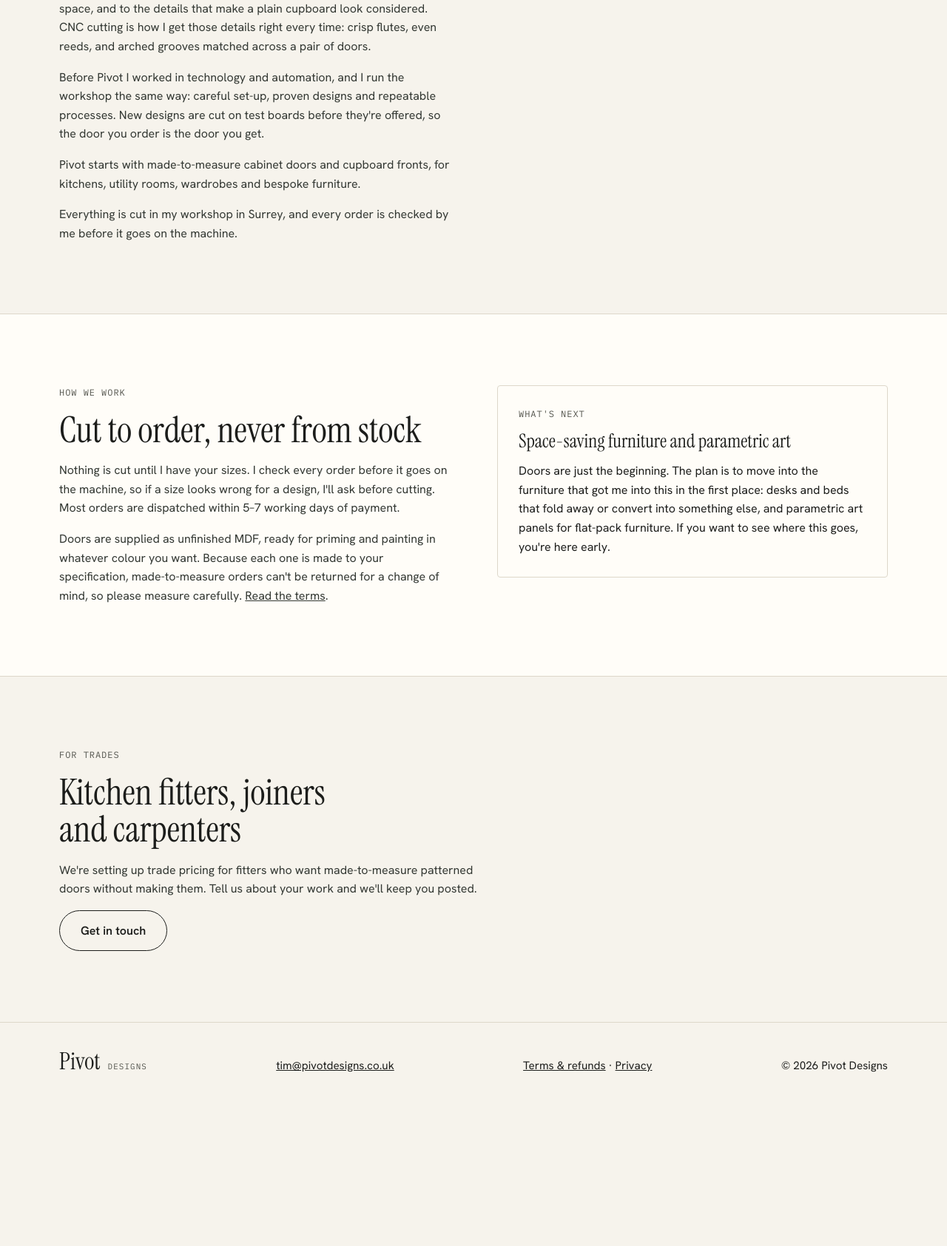
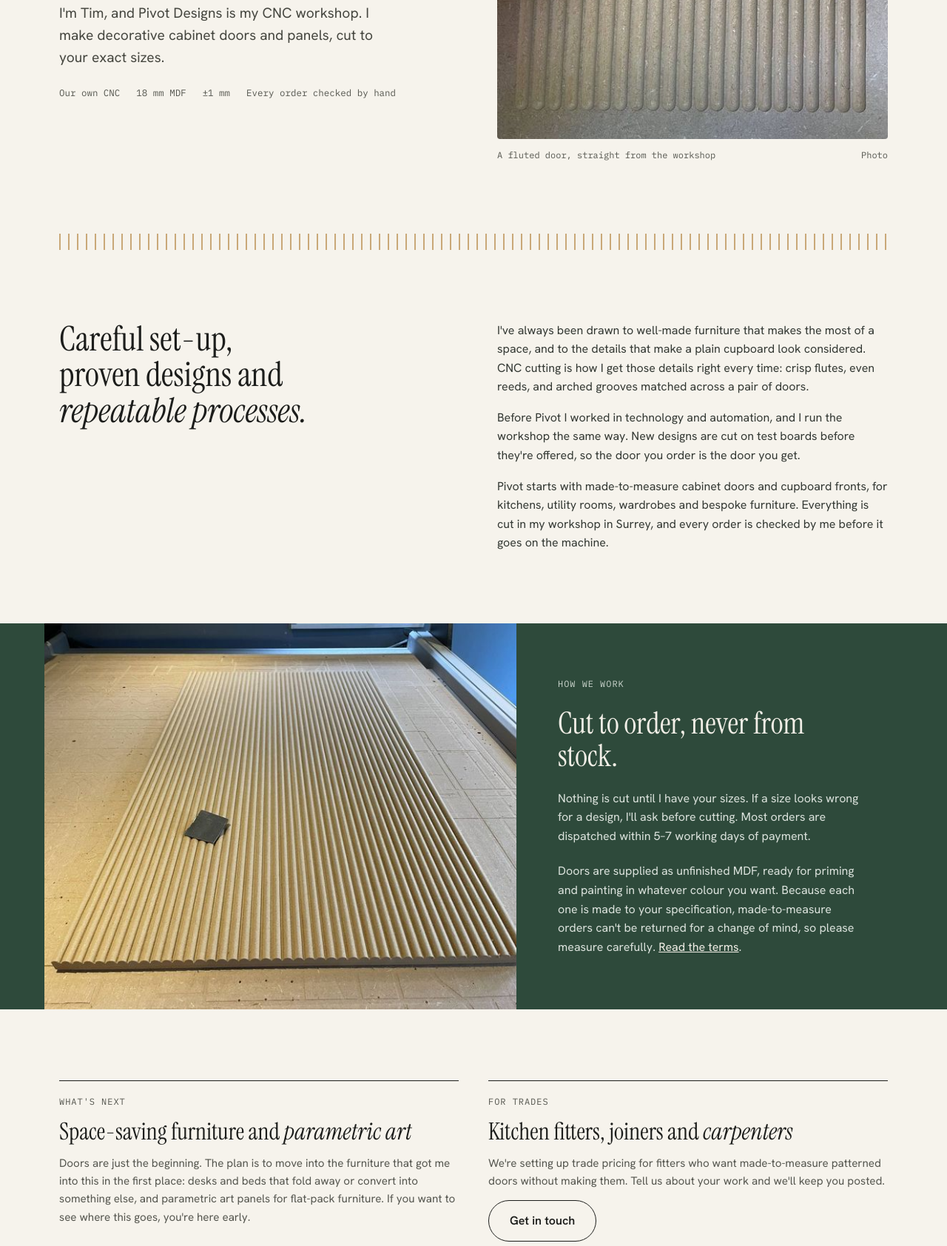
Before and after one commit to timflynn7/pivot-site, a website: page public/story.html in a window 1280 px wide. Shown: the part 575-2260 px from the top of the page at 74% size. Before the commit the page ends 2085 px from the top, so only its background shows below. Drawn offline with Linux system fonts and the light colour scheme.

Commit message:
Story and contact pages rebuilt in the new style
- Story: serif hero with spec line, groove divider, pull quote, deep green
  Cut to order band, What's next and For trades side by side.
- Contact: serif hero with Email us button and contact card, groove divider,
  For a quick price as four numbered steps.

Co-Authored-By: Claude Opus 5.5 <noreply@anthropic.com>
Claude-Session: https://claude.ai/code/session_011TVrwi2wmiQskGGnzSjwbD

```diff
--- a/public/css/site.css
+++ b/public/css/site.css
@@ -190,3 +190,15 @@ main:focus { outline: none; }
 .site-foot a.brand { display: flex; gap: 10px; padding-block: 0; } /* keep the logo's spacing in the footer */
 .chat-aside { display: contents; }
 h2.h3 { font-size: var(--step-1); }
+
+/* Story and contact (style C, 25 Nov 2026) */
+.pull { font-family: var(--font-display); font-size: clamp(2rem, 3.6vw, 3.2rem); line-height: 1.06; max-width: 16ch; }
+.pull em { font-style: italic; }
+.feature .copy p:not(.statement):not(.eyebrow) { color: #DCE3DD; line-height: 1.6; }
+.steps.two { grid-template-columns: repeat(2, minmax(0, 1fr)); gap: 40px; }
+.steps.two li { counter-increment: none; gap: 14px; }
+.steps.two li::before { content: none; }
+.steps.two h2, .steps.two h3 { font-size: 2rem; }
+.steps.two h3 em, .steps h3 em { font-style: italic; }
+.hero .split { align-items: start; }
+@media (max-width: 900px) { .steps.two { grid-template-columns: minmax(0, 1fr); } }
--- a/public/story.html
+++ b/public/story.html
@@ -26,48 +26,52 @@
 </header>
 
 <main id="main" tabindex="-1">
+  <section class="hero">
+    <div class="inner">
+      <div class="hero-copy">
+        <span class="eyebrow">Our story</span>
+        <h1>Precision-cut doors, <em>made to measure in Surrey.</em></h1>
+        <p class="lede">I'm Tim, and Pivot Designs is my CNC workshop. I make decorative cabinet doors and panels, cut to your exact sizes.</p>
+        <p class="hero-specs"><span>Our own CNC</span><span>18 mm MDF</span><span>±1 mm</span><span>Every order checked by hand</span></p>
+      </div>
+      <figure class="hero-photo">
+        <img src="/img/fluted-bare-mdf.jpg" alt="An unpainted fluted MDF door in the workshop" width="510" height="720">
+        <figcaption><span>A fluted door, straight from the workshop</span><span>Photo</span></figcaption>
+      </figure>
+    </div>
+  </section>
+
+  <div class="inner" aria-hidden="true"><div class="grooves"></div></div>
+
   <section>
     <div class="inner split">
+      <p class="pull">Careful set-up, proven designs and <em>repeatable processes.</em></p>
       <div class="prose">
-        <span class="eyebrow">Our story</span>
-        <h1>Precision-cut doors, made to measure in Surrey.</h1>
-        <p class="lede">I'm Tim, and Pivot Designs is my CNC workshop. I make decorative cabinet doors and panels, cut to your exact sizes.</p>
         <p>I've always been drawn to well-made furniture that makes the most of a space, and to the details that make a plain cupboard look considered. CNC cutting is how I get those details right every time: crisp flutes, even reeds, and arched grooves matched across a pair of doors.</p>
-        <p>Before Pivot I worked in technology and automation, and I run the workshop the same way: careful set-up, proven designs and repeatable processes. New designs are cut on test boards before they're offered, so the door you order is the door you get.</p>
-        <p>Pivot starts with made-to-measure cabinet doors and cupboard fronts, for kitchens, utility rooms, wardrobes and bespoke furniture.</p>
-        <p>Everything is cut in my workshop in Surrey, and every order is checked by me before it goes on the machine.</p>
-      </div>
-      <div class="photo-pair">
-        <img src="/img/fluted-bare-mdf.jpg" alt="An unpainted fluted MDF door in the workshop" width="510" height="720">
-        <img src="/img/reeded-on-the-machine.jpg" alt="A reeded MDF panel on the CNC machine bed" width="720" height="540">
+        <p>Before Pivot I worked in technology and automation, and I run the workshop the same way. New designs are cut on test boards before they're offered, so the door you order is the door you get.</p>
+        <p>Pivot starts with made-to-measure cabinet doors and cupboard fronts, for kitchens, utility rooms, wardrobes and bespoke furniture. Everything is cut in my workshop in Surrey, and every order is checked by me before it goes on the machine.</p>
       </div>
     </div>
   </section>
 
-  <section class="band">
-    <div class="inner split">
-      <div class="prose">
+  <section class="feature">
+    <div class="inner">
+      <img src="/img/reeded-on-the-machine.jpg" alt="A reeded MDF panel on the CNC machine bed" loading="lazy" width="720" height="540">
+      <div class="copy">
         <span class="eyebrow">How we work</span>
-        <h2>Cut to order, never from stock</h2>
-        <p>Nothing is cut until I have your sizes. I check every order before it goes on the machine, so if a size looks wrong for a design, I'll ask before cutting. Most orders are dispatched within 5–7 working days of payment.</p>
+        <p class="statement">Cut to order, never from stock.</p>
+        <p>Nothing is cut until I have your sizes. If a size looks wrong for a design, I'll ask before cutting. Most orders are dispatched within 5–7 working days of payment.</p>
         <p>Doors are supplied as unfinished MDF, ready for priming and painting in whatever colour you want. Because each one is made to your specification, made-to-measure orders can't be returned for a change of mind, so please measure carefully. <a href="/terms">Read the terms</a>.</p>
-      </div>
-      <div class="card">
-        <span class="eyebrow">What's next</span>
-        <h3>Space-saving furniture and parametric art</h3>
-        <p>Doors are just the beginning. The plan is to move into the furniture that got me into this in the first place: desks and beds that fold away or convert into something else, and parametric art panels for flat-pack furniture. If you want to see where this goes, you're here early.</p>
       </div>
     </div>
   </section>
 
   <section>
     <div class="inner">
-      <div class="prose">
-        <span class="eyebrow">For trades</span>
-        <h2>Kitchen fitters, joiners and carpenters</h2>
-        <p>We're setting up trade pricing for fitters who want made-to-measure patterned doors without making them. Tell us about your work and we'll keep you posted.</p>
-        <div class="actions"><a class="btn line" href="/contact">Get in touch</a></div>
-      </div>
+      <ol class="steps two">
+        <li><span class="eyebrow">What's next</span><h2>Space-saving furniture and <em>parametric art</em></h2><p>Doors are just the beginning. The plan is to move into the furniture that got me into this in the first place: desks and beds that fold away or convert into something else, and parametric art panels for flat-pack furniture. If you want to see where this goes, you're here early.</p></li>
+        <li><span class="eyebrow">For trades</span><h2>Kitchen fitters, joiners and <em>carpenters</em></h2><p>We're setting up trade pricing for fitters who want made-to-measure patterned doors without making them. Tell us about your work and we'll keep you posted.</p><p><a class="btn line" href="/contact">Get in touch</a></p></li>
+      </ol>
     </div>
   </section>
 </main>
```
Also changed, not shown: docs/workstreams/website.md (+3 -1 lines), public/contact.html (+24 -12 lines).
